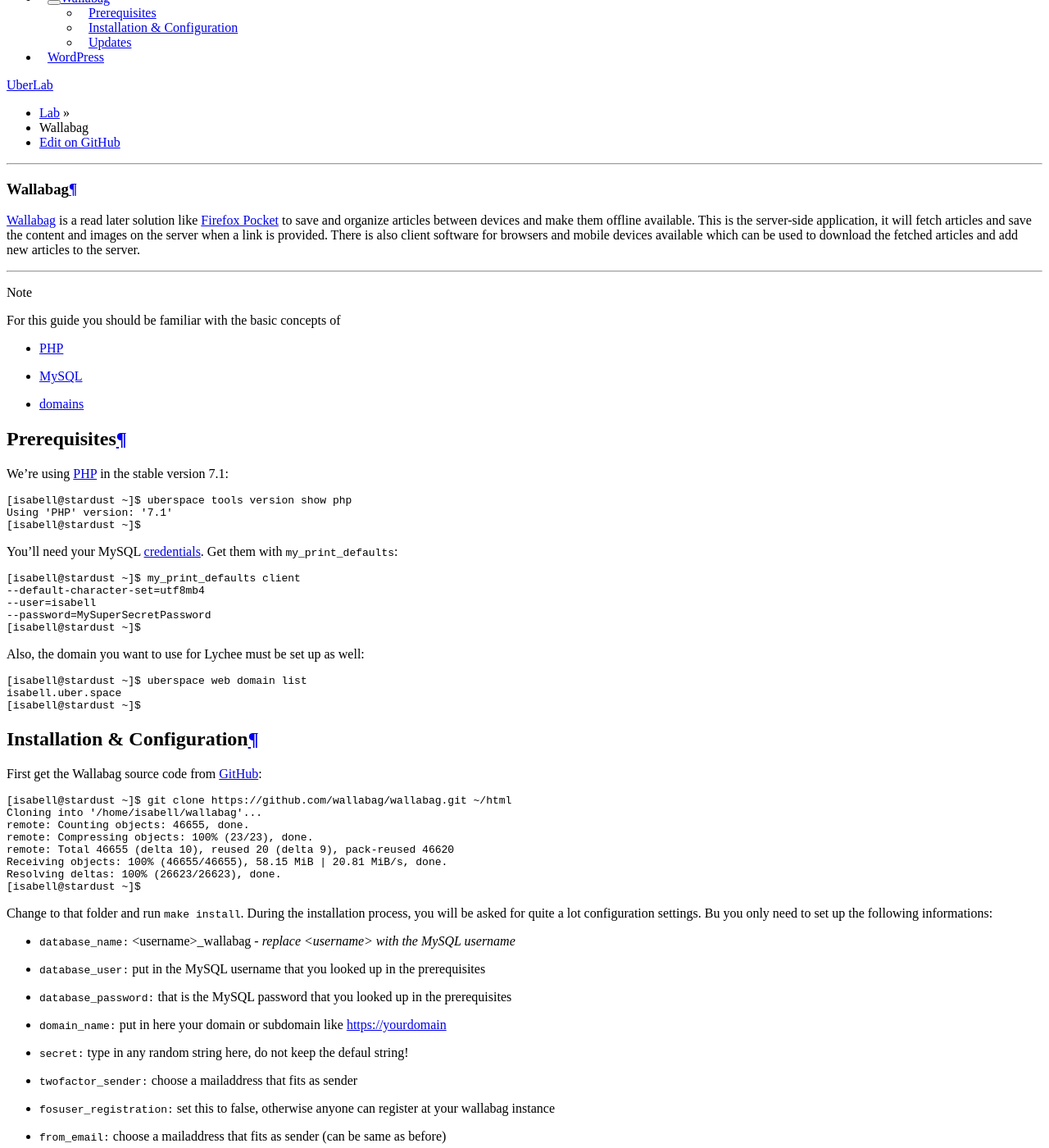
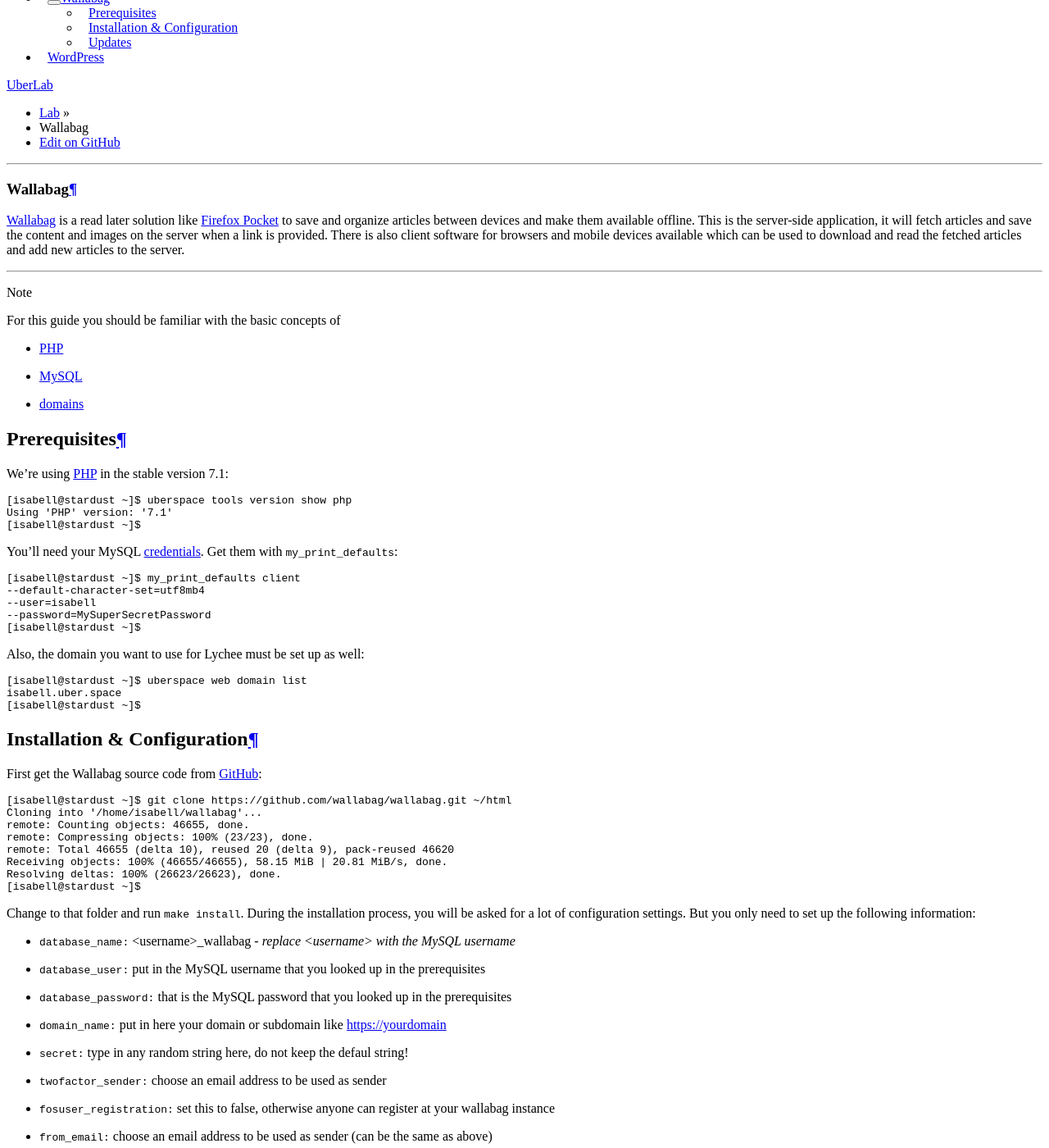
Before and after one commit to Uberspace/lab, a Sphinx documentation site: the page built from source/guide_wallabag.rst, in a window 1280 px wide and 1400 px high, scrolled down 316 px. Shown: the whole window at 82% size. Built offline with Sphinx 7.4.7 and the Read the Docs theme 2.0.0, drawn with Linux system fonts in a browser that asks for light colours.

Commit message:
wallabag - typos

```diff
--- a/source/guide_wallabag.rst
+++ b/source/guide_wallabag.rst
@@ -4,7 +4,7 @@
 Wallabag
 ########
 
-Wallabag_ is a read later solution like `Firefox Pocket`_ to save and organize articles between devices and make them offline available. This is the server-side application, it will fetch articles and save the content and images on the server when a link is provided. There is also client software for browsers and mobile devices available which can be used to download the fetched articles and add new articles to the server.
+Wallabag_ is a read later solution like `Firefox Pocket`_ to save and organize articles between devices and make them available offline. This is the server-side application, it will fetch articles and save the content and images on the server when a link is provided. There is also client software for browsers and mobile devices available which can be used to download and read the fetched articles and add new articles to the server.
 
 ----
 
@@ -47,16 +47,16 @@
   Resolving deltas: 100% (26623/26623), done.
   [isabell@stardust ~]$
 
-Change to that folder and run ``make install``. During the installation process, you will be asked for quite a lot configuration settings. Bu you only need to set up the following informations:
+Change to that folder and run ``make install``. During the installation process, you will be asked for a lot of configuration settings. But you only need to set up the following information:
 
 * ``database_name:`` <username>_wallabag - *replace <username> with the MySQL username*
 * ``database_user:`` put in the MySQL username that you looked up in the prerequisites
 * ``database_password:`` that is the MySQL password that you looked up in the prerequisites
 * ``domain_name:`` put in here your domain or subdomain like https://yourdomain
 * ``secret:`` type in any random string here, do not keep the defaul string!
-* ``twofactor_sender:`` choose a mailaddress that fits as sender
+* ``twofactor_sender:`` choose an email address to be used as sender
 * ``fosuser_registration:`` set this to false, otherwise anyone can register at your wallabag instance
-* ``from_email:`` choose a mailaddress that fits as sender (can be same as before)
+* ``from_email:`` choose an email address to be used as sender (can be the same as above)
 
 * ``Would you like to create a new admin user (recommended)?:`` yes
 * ``Username:`` admin *- or you can also choose any other name, that could increase security*
```
